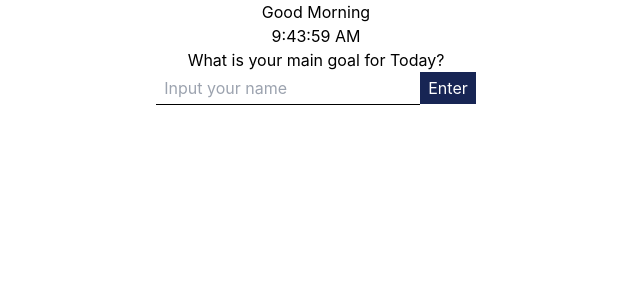
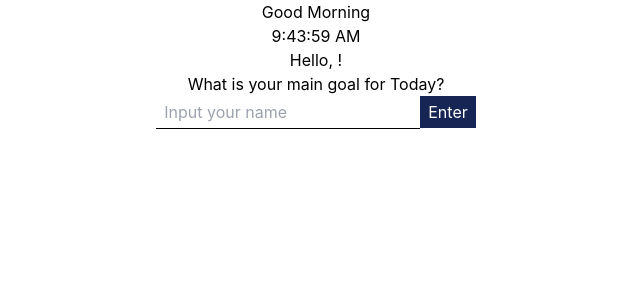
Before and after one commit to jokserpokser/momentum-app, a React (Create React App) app: page / in a window 1280 px wide. Both pictures are taken after a click on the button "Enter". Shown: the top 300 px of the page, without its empty margins (324-964 px from the left). Built offline with nearby package versions, Linux system fonts and the light colour scheme.

Commit message:
Added Edits features for name and main goal

```diff
--- a/public/index.html
+++ b/public/index.html
@@ -24,7 +24,7 @@
       work correctly both with client-side routing and a non-root public URL.
       Learn how to configure a non-root public URL by running `npm run build`.
     -->
-    <title>React App</title>
+    <title>Momentum App</title>
   </head>
   <body>
     <noscript>You need to enable JavaScript to run this app.</noscript>
--- a/src/App.js
+++ b/src/App.js
@@ -21,9 +21,24 @@ function App() {
       <h2>Good Morning</h2>
       <h3><Time /></h3>
 
-      {name ? `Hello, ${name}!`:''}
+      {nameInputClassName == 'hidden' && (
+        <p>Hello, <button className='hover:text-blue-900' onClick={() => {
+          setNameInputClassName('block');
+          setMainGoalInputClassName('hidden');
+        }}>{name}!</button></p>
+      )}
 
-      <p>{mainGoal ? `Main Goal: ${mainGoal}`:''}</p>
+      {mainGoalInputClassName == 'hidden' && nameInputClassName == 'hidden' &&
+        (
+          <>
+            <h2>Main Goal</h2>
+            <p><button className='hover:text-blue-900' onClick={() => {
+              setMainGoalInputClassName('block');
+            }}>{`${mainGoal}`}</button></p>
+          </>
+        )
+      }
+
 
       <div className={nameInputClassName}>
         <p><label htmlFor="name">What should we call you?</label></p>
@@ -31,7 +46,9 @@ function App() {
         <button className='bg-blue-950 text-white px-2 py-1 hover:bg-blue-900' onClick={() => {
           setName(nameInput);
           setNameInputClassName('hidden');
-          setMainGoalInputClassName('block');
+          if (!name){
+            setMainGoalInputClassName('block');
+          }
         }}>Enter</button>
       </div>
 
```
